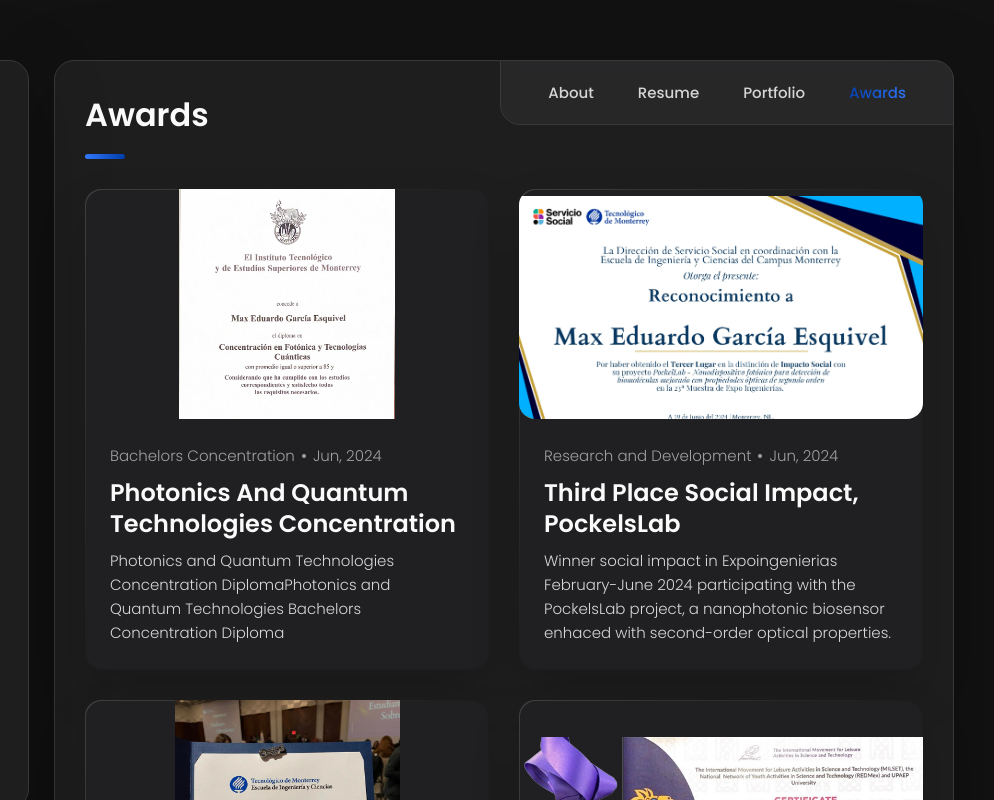
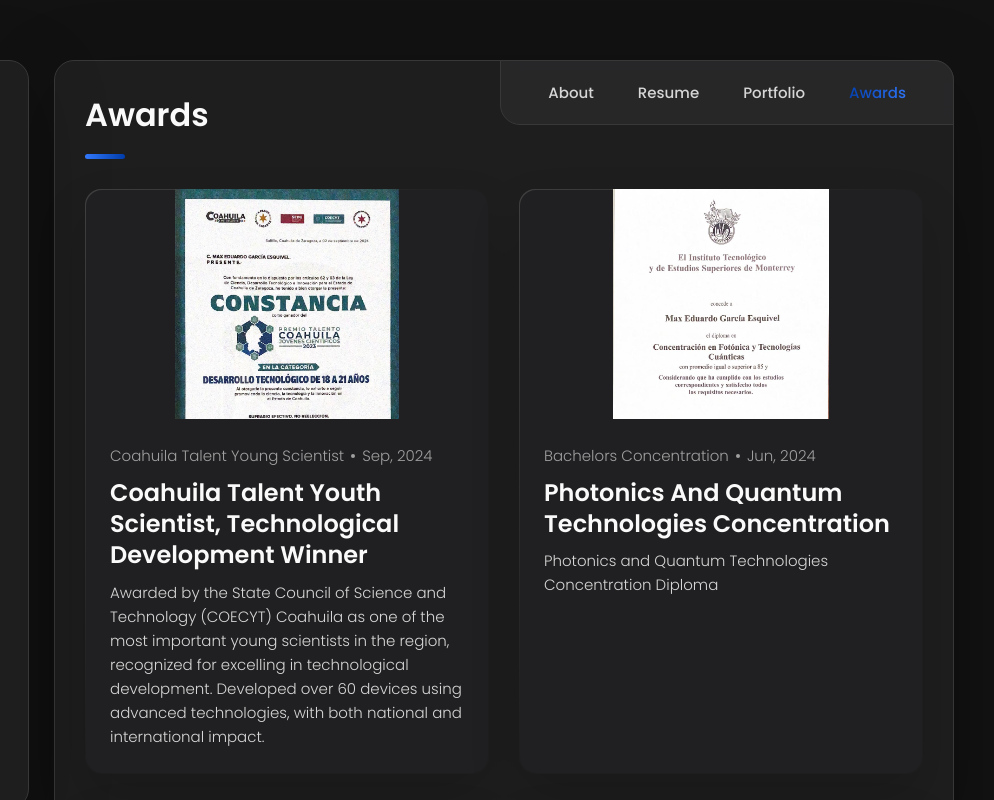
Before and after one commit to M4XG4RC1A/Portfolio, a plain HTML site: page index.html in a window 1280 px wide. Both pictures are taken after a click on the button "Awards". Shown: the top 800 px of the page, 286-1280 px from the left. Drawn offline with nearby package versions, Linux system fonts and the light colour scheme.

Commit message:
Premio talento Add

```diff
--- a/index.html
+++ b/index.html
@@ -2837,6 +2837,25 @@
             <li class="blog-post-item">
               <a href="#">
                 <figure class="blog-banner-box">
+                  <img src="./assets/images/Awards/COECYTTalento.jpg" alt="Name" loading="lazy">
+                </figure>
+                <div class="blog-content">
+                  <div class="blog-meta">
+                    <p class="blog-category">Coahuila Talent Young Scientist</p>
+                    <span class="dot"></span>
+                    <time datetime="2024-06-15">Sep, 2024</time>
+                  </div>
+                  <h3 class="h3 blog-item-title">Coahuila Talent Youth Scientist, Technological Development Winner</h3>
+                  <p class="blog-text">
+                    Awarded by the State Council of Science and Technology (COECYT) Coahuila as one of the most important young scientists in the region, recognized for excelling in technological development. Developed over 60 devices using advanced technologies, with both national and international impact.
+                  </p>
+                </div>
+              </a>
+            </li>
+
+            <li class="blog-post-item">
+              <a href="#">
+                <figure class="blog-banner-box">
                   <img src="./assets/images/Awards/Concentration.jpg" alt="Name" loading="lazy">
                 </figure>
                 <div class="blog-content">
@@ -2847,7 +2866,7 @@
                   </div>
                   <h3 class="h3 blog-item-title">Photonics and Quantum Technologies Concentration</h3>
                   <p class="blog-text">
-                    Photonics and Quantum Technologies Concentration DiplomaPhotonics and Quantum Technologies Bachelors Concentration Diploma
+                    Photonics and Quantum Technologies Concentration Diploma
                   </p>
                 </div>
               </a>
```
Also changed, not shown: assets/images/Awards/COECYTTalento.jpg (added).
